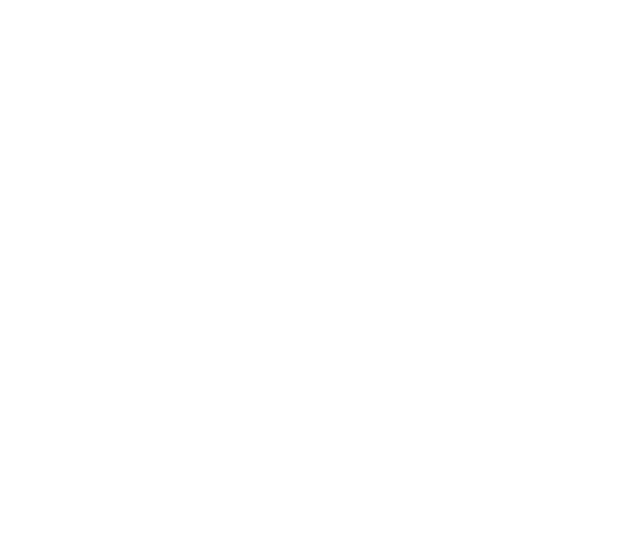
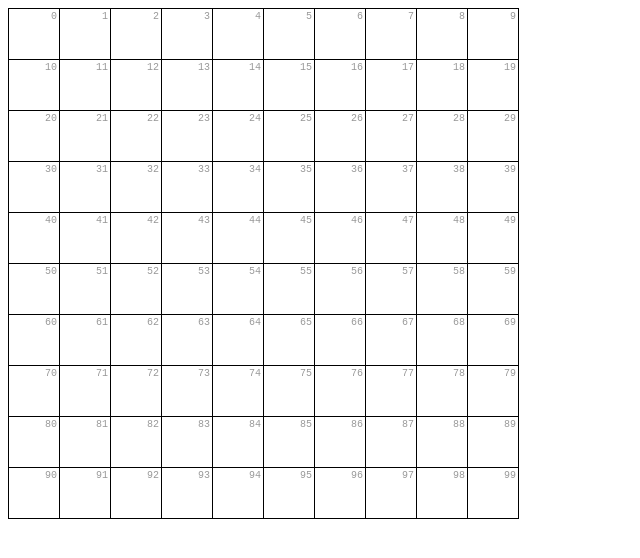
Before and after one commit to lucasmoraisads/fogodoom, a plain HTML site: page index.html in a window 1280 px wide. Shown: the whole page, without its empty margins (0-640 px from the left). Drawn offline with Linux system fonts and the light colour scheme.

Commit message:
iniciando
Projeto no canal do felipe dechamps

```diff
--- a/fogo.js
+++ b/fogo.js
@@ -1,10 +1,19 @@
+const firePixlsArray = []
+const fireWidth = 10
+const fireHeight = 10
+
 function start(){
-
+    createDataBase()
+    renderFire()
 }
 
 
 function createDataBase(){
+    const number0Pixels = fireWidth * fireHeight
 
+    for(let i = 0; i < number0Pixels; i++){
+        firePixlsArray[i] = 0
+    }
 }
 
 function calcularFireprograming(){
@@ -12,7 +21,22 @@
 }
 
 function renderFire(){
+    let html ='<table cellpadding=0 cellspacing=0>'
 
+    for (let  row = 0 ; row < fireHeight; row++){
+        html+= '<tr>'
+            for (let column = 0; column < fireWidth ; column++){
+                const pixelIndex = column + (fireWidth * row)
+                html += '<td>'
+                html += `<div class="pixel-index">${pixelIndex}</div>`
+                html += '</td>'
+            }
+        html+='</tr>'
+    }
+
+    html += '</table>'
+
+    document.querySelector('#fireCanvas').innerHTML = html
 }
 
 start()
--- a/index.html
+++ b/index.html
@@ -4,10 +4,36 @@
     <meta charset="UTF-8">
     <meta http-equiv="X-UA-Compatible" content="IE=edge">
     <meta name="viewport" content="width=device-width, initial-scale=1.0">
-        <script src="fogo.js"></script>
-    <title>Document</title>
+    <style>
+        table {
+            border-collapse: collapse;
+            border: 1px solid #000;
+
+        }
+
+        td {
+            width: 50px;
+            height: 50px;
+            border: 1px solid #000;
+            text-align: center;
+            vertical-align: center;
+            font-family: monospace;
+            font-size: 18px;
+            position: relative;
+        }
+        .pixel-index{
+            font-size: 10px;
+            display: inline-block;
+            position: absolute;
+            top: 2px;
+            right: 2px;
+            color: #999;
+        }
+    </style>
+    <title>Fogo DOOM</title>
 </head>
 <body>
-
+    <div id="fireCanvas"></div>
+    <script src="fogo.js"></script>
 </body>
 </html>
```
